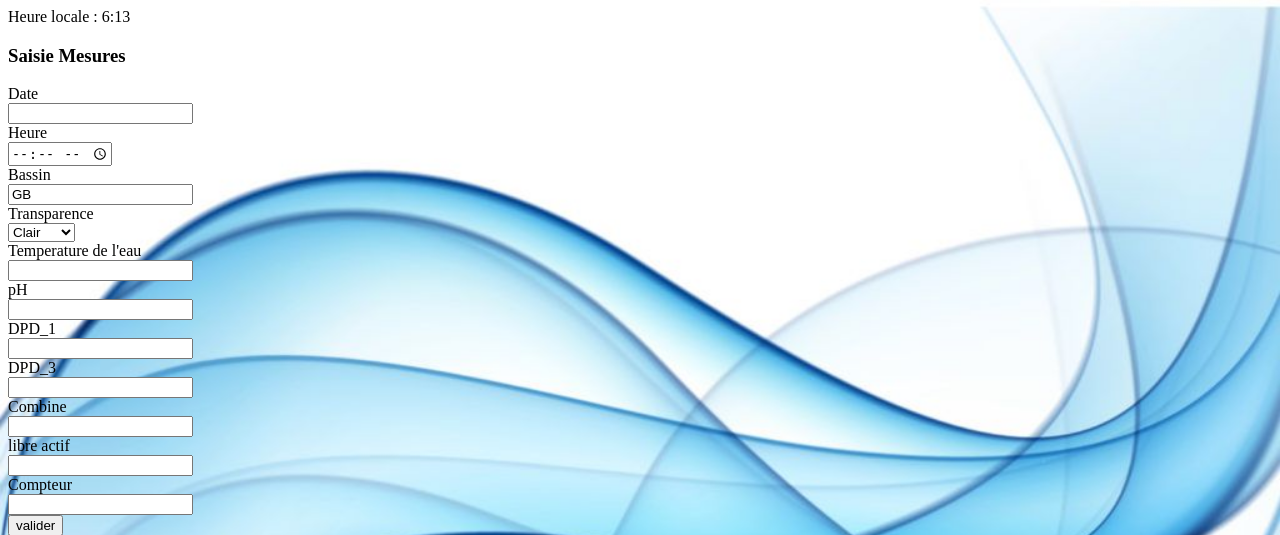
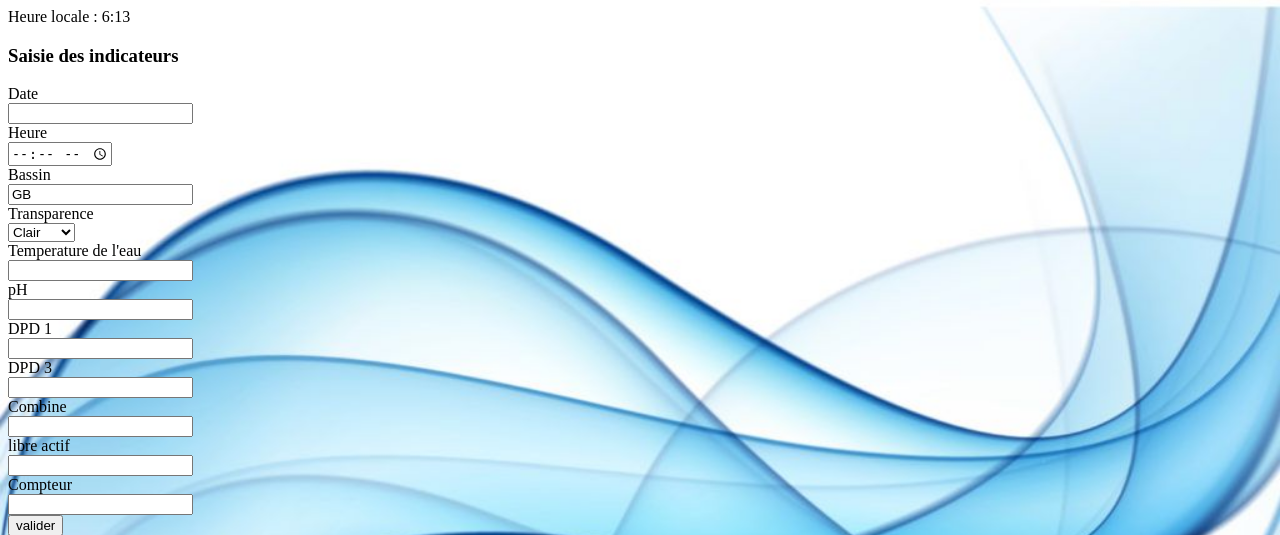
Before and after one commit to ass007-mouele/projetclient, a Flask app: page /addmesures in a window 1280 px wide. Shown: the top 535 px of the page. Run offline with Flask 2, Linux system fonts and the light colour scheme; parts of the project's set-up code (start-up, migrations or seed data) failed here and were passed over; some libraries are stand-ins or nearby versions.

Commit message:
Update addmesures.html

```diff
--- a/templates/pages/addmesures.html
+++ b/templates/pages/addmesures.html
@@ -24,7 +24,7 @@
 </head>
 <body>
 	<form method=POST  action="{{ url_for('addmesures') }}">
-		<h3>Saisie Mesures</h3>
+		<h3>Saisie des indicateurs</h3>
 		Date<br>
 		<input  id="datepicker" type="text"  name = "Date" value="{{ request.form.Date }}" required></br>
 
@@ -46,10 +46,10 @@
 
 		pH<br>
 		<input type = "text"  name = "pH" id ="idpH" onblur="calculatel()" required></br>
-		DPD_1<br>
+		DPD 1<br>
 		<input  type="text" name="DPD_1" id="idDPD_1" onblur="calculate()" required></br>
 
-		DPD_3<br>
+		DPD 3<br>
 		<input type="text" name= "DPD_3" id="idDPD_3" onblur="calculate()" required></br>
 
 		Combine<br>
```
